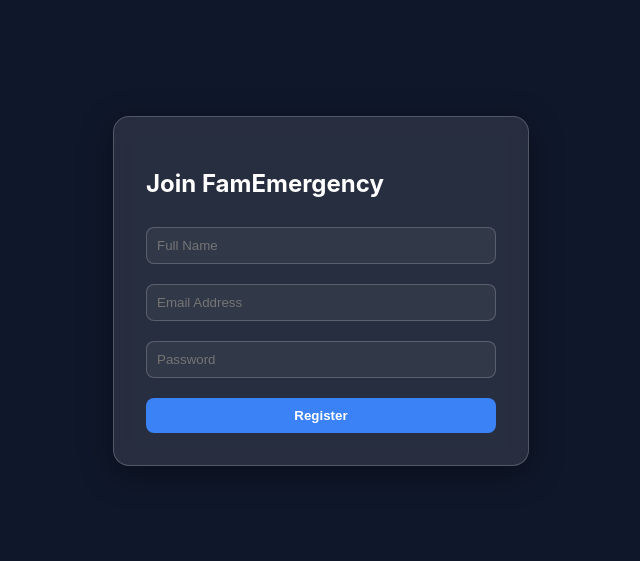
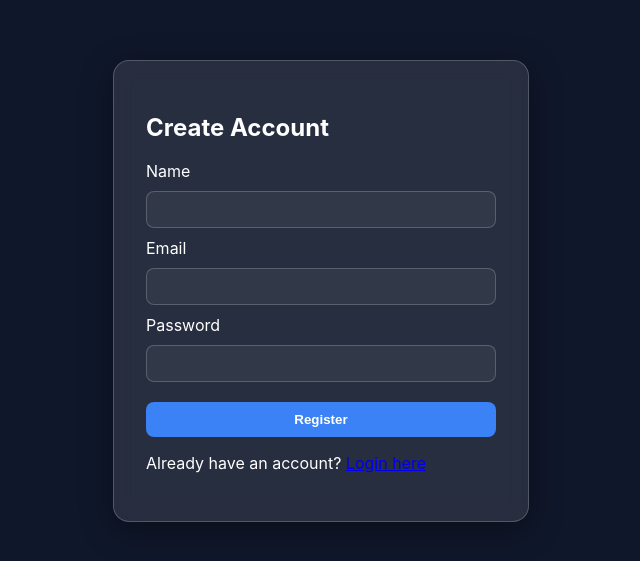
Before and after one commit to betelhem24/FamEmergency, a React app in the folder frontend/: page /register in a window 1280 px wide. Shown: the part 109-670 px from the top of the page, without its empty margins (319-959 px from the left). Built offline with nearby package versions, Linux system fonts and the light colour scheme; the HTML template or start-up script is replaced by a standard one.

Commit message:
feat: implement conditional welcome screen in App component

```diff
--- a/frontend/src/App.tsx
+++ b/frontend/src/App.tsx
@@ -1,71 +1,39 @@
-// 1. IMPORTS
-import React, { useState } from 'react';
-// Word-by-Word: AxiosError is a "Type" that describes exactly what a failure looks like
-import axios, { AxiosError } from 'axios';
+import React from 'react';
+import { useSelector, useDispatch } from 'react-redux';
+import { logout } from './store/authSlice';
+import type { RootState } from './store'; // Added 'type' here to stop TS errors
 import './App.css';
+import RegisterForm from './components/RegisterForm';
 
 function App() {
-  // 2. STATE
-  const [name, setName] = useState<string>('');
-  const [email, setEmail] = useState<string>('');
-  const [password, setPassword] = useState<string>('');
+  // Word-by-Word: We ask the store if 'user' is inside the 'auth' slice
+  const user = useSelector((state: RootState) => state.auth.user);
+  const dispatch = useDispatch();
 
-  // 3. THE BRIDGE
-  const handleRegister = async (e: React.FormEvent) => {
-    e.preventDefault();
-
-    try {
-      const response = await axios.post('http://localhost:5000/users', {
-        name: name,
-        email: email,
-        password: password
-      });
-
-      console.log("Success:", response.data);
-      alert('Success! User created: ' + response.data.name);
-
-    } catch (err) {
-      // 🔍 THE PRO FIX:
-      // 'as' = I are telling TypeScript: "Trust me, I know this error comes from Axios."
-      // '<{error: string}>' = We are defining that the server's JSON has a key called 'error' which is text.
-      const error = err as AxiosError<{error: string}>;
-
-      if (error.response && error.response.data && error.response.data.error) {
-        // Now TypeScript knows exactly what 'error.response.data.error' is!
-        alert(error.response.data.error);
-      } else {
-        alert('Error: Cannot reach the server.');
-      }
-    }
+  const handleLogout = () => {
+    dispatch(logout());
   };
 
-  // 4. THE UI
   return (
-    <div className="glass-card">
-      <h2>Join FamEmergency</h2>
-      <form onSubmit={handleRegister}>
-        <input
-          placeholder="Full Name"
-          value={name}
-          onChange={(e) => setName(e.target.value)}
-          required
-        />
-        <input
-          placeholder="Email Address"
-          type="email"
-          value={email}
-          onChange={(e) => setEmail(e.target.value)}
-          required
-        />
-        <input
-          placeholder="Password"
-          type="password"
-          value={password}
-          onChange={(e) => setPassword(e.target.value)}
-          required
-        />
-        <button type="submit">Register</button>
-      </form>
+    <div className="container">
+      {user ? (
+        <div className="glass-card">
+          <h1>Welcome, {user.name}! 👋</h1>
+          <p>You are now logged into FamEmergency.</p>
+          <button onClick={handleLogout} className="btn-secondary">
+            Logout
+          </button>
+        </div>
+      ) : (
+        <div className="glass-card">
+          <h2>Create Account</h2>
+          {/* Word-by-Word: This is the component we just created in Step 1 */}
+          <RegisterForm />
+          <p className="auth-link">
+            Already have an account? <a href="/login">Login here</a>
+          </p>
+        </div>
+      )}
     </div>
   );
 }
```
